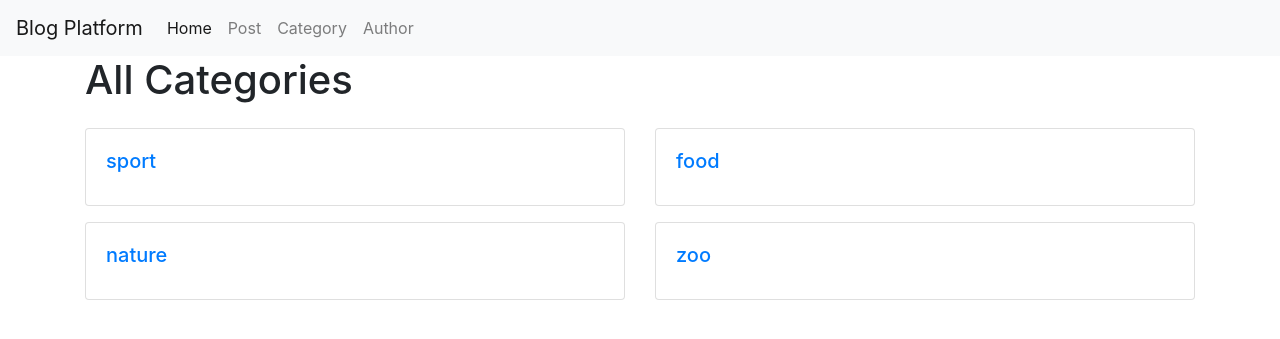
After one commit to mabrishami00/CW-98, a Django app: page /category/ in a window 1280 px wide. The commit adds this page. Shown: the top 339 px of the page. Run offline with Django 4.2, Linux system fonts and the light colour scheme; data comes from the database, SQL or seed files in the repository; both versions use the stored data as it was after the commit; some libraries are stand-ins or nearby versions.

Commit message:
add category

```diff
--- a/cw15/BlogPlatform/Blogapp/models.py
+++ b/cw15/BlogPlatform/Blogapp/models.py
@@ -7,6 +7,7 @@ from Categoryapp.models import Category
 class Author(models.Model):
     name = models.CharField(max_length=255)
     bio = models.TextField()
+    # image = models.ImageField(upload_to="post_images/", null=True, blank=True)
 
     def __str__(self):
         return f"{self.name}"
@@ -16,7 +17,9 @@ class Post(models.Model):
     title = models.CharField(max_length=255)
     content = models.CharField(max_length=255)
     author = models.ForeignKey(Author, on_delete=models.CASCADE)
-    category = models.ForeignKey(Category, on_delete=models.SET_NULL, null=True)
+    category = models.ForeignKey(
+        Category, on_delete=models.SET_NULL, null=True, related_name="posts"
+    )
     publication_date = models.DateField(auto_now_add=True)
     image = models.ImageField(upload_to="post_images/", null=True, blank=True)
 
--- a/cw15/BlogPlatform/Blogapp/templates/basic.html
+++ b/cw15/BlogPlatform/Blogapp/templates/basic.html
@@ -11,7 +11,7 @@
 </head>
 <body>
     <nav class="navbar navbar-expand-lg navbar-light bg-light">
-        <a class="navbar-brand" href="#">Blog Platform</a>
+        <a class="navbar-brand" href="{% url 'home' %}">Blog Platform</a>
         <button class="navbar-toggler" type="button" data-toggle="collapse" data-target="#navbarNav" aria-controls="navbarNav" aria-expanded="false" aria-label="Toggle navigation">
           <span class="navbar-toggler-icon"></span>
         </button>
@@ -24,7 +24,7 @@
               <a class="nav-link" href="{% url 'post' %}">Post </a>
             </li>
             <li class="nav-item">
-              <a class="nav-link" href="#">Category</a>
+              <a class="nav-link" href="{% url 'category' %}">Category</a>
             </li>
             <li class="nav-item">
               <a class="nav-link" href="{% url 'author' %}">Author</a>
--- /dev/null
+++ b/cw15/BlogPlatform/Blogapp/templates/category_list.html
@@ -0,0 +1,18 @@
+{% extends 'basic.html' %}
+
+{% block content %}
+    <div class="container">
+        <h1 class="mb-4">All Categories</h1>
+        <div class="row">
+            {% for category in categories %}
+                <div class="col-md-6">
+                    <div class="card mb-3">
+                        <div class="card-body">
+                            <h5 class="card-title"><a href="{% url 'category_details' category.pk %}">{{ category.label }}</a></h5>
+                        </div>
+                    </div>
+                </div>
+            {% endfor %}
+        </div>
+    </div>
+{% endblock %}
--- a/cw15/BlogPlatform/Blogapp/urls.py
+++ b/cw15/BlogPlatform/Blogapp/urls.py
@@ -1,5 +1,13 @@
 from django.urls import path
-from .views import home, post_list, author_list, post_details, author_details
+from .views import (
+    home,
+    post_list,
+    author_list,
+    post_details,
+    author_details,
+    category_list,
+    category_details,
+)
 
 
 urlpatterns = [
@@ -8,4 +16,6 @@ urlpatterns = [
     path("post/<int:pk>/", post_details, name="post_details"),
     path("author/", author_list, name="author"),
     path("author/<int:pk>/", author_details, name="author_details"),
+    path("category/", category_list, name="category"),
+    path("category/<int:pk>/", category_details, name="category_details"),
 ]
--- a/cw15/BlogPlatform/Blogapp/views.py
+++ b/cw15/BlogPlatform/Blogapp/views.py
@@ -1,5 +1,6 @@
 from django.shortcuts import render, get_object_or_404
 from .models import Post, Author
+from Categoryapp.models import Category
 
 
 # Create your views here.
@@ -25,3 +26,13 @@ def author_list(request):
 def author_details(request, pk):
     author = get_object_or_404(Author, pk=pk)
     return render(request, "author_details.html", {"author": author})
+
+
+def category_list(request):
+    categories = Category.objects.all()
+    return render(request, "category_list.html", {"categories": categories})
+
+
+def category_details(request, pk):
+    category = get_object_or_404(Author, pk=pk)
+    return render(request, "category_details.html", {"author": category})
```
Also changed, not shown: cw15/BlogPlatform/Blogapp/templates/category_details.html (added, +31 -0 lines), cw15/BlogPlatform/db.sqlite3.
